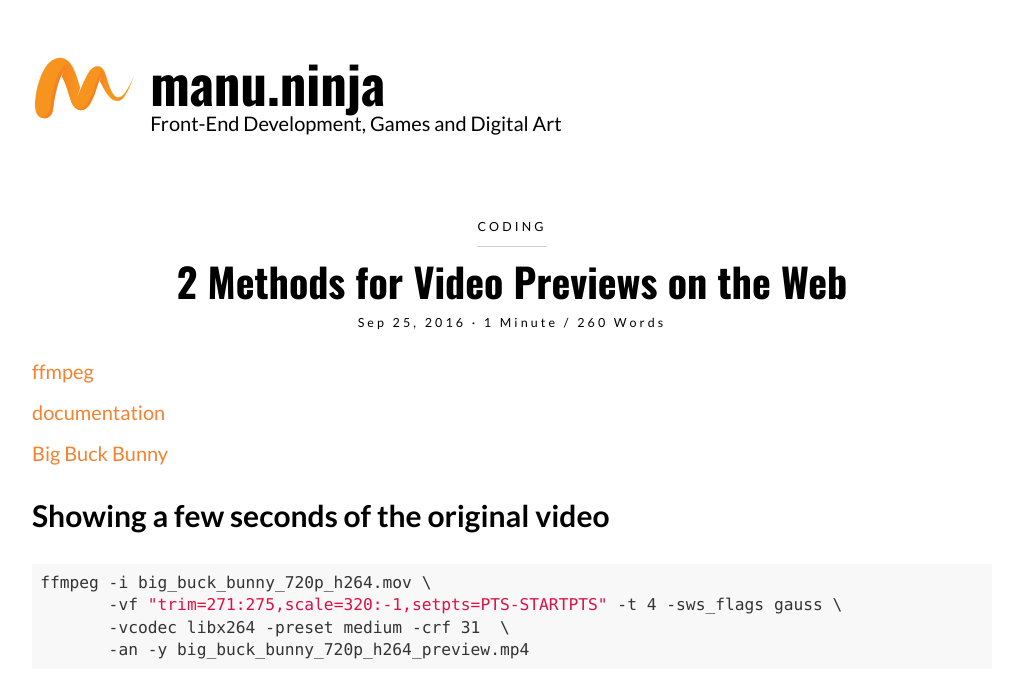
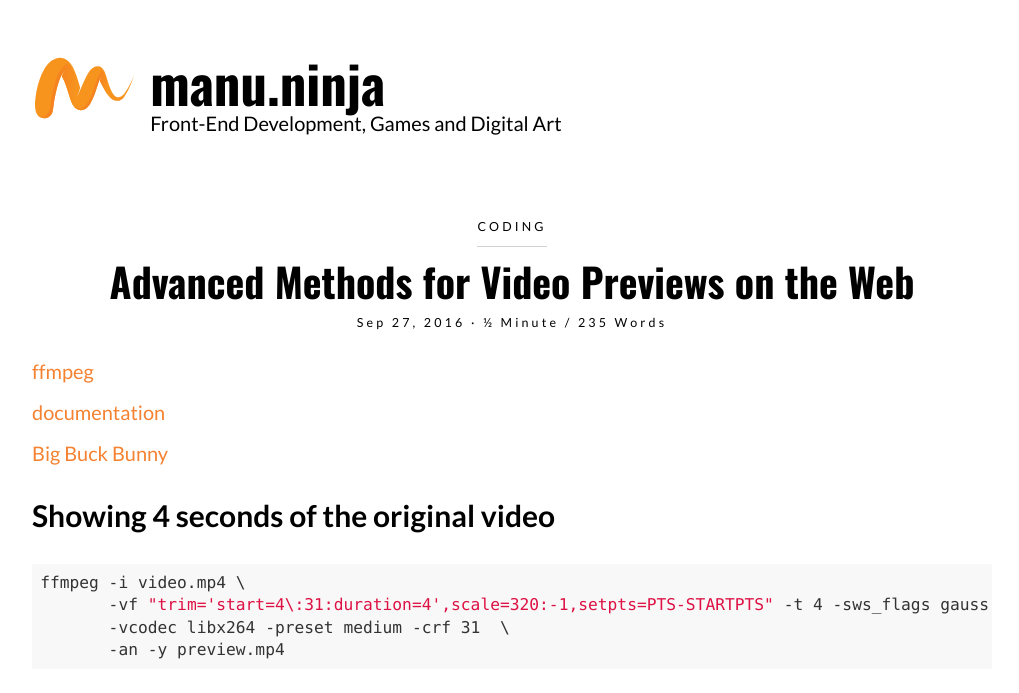
Before and after one commit to Lorti/manu.ninja, a Jekyll site: the page built from _posts/2016-09-27-advanced-methods-for-video-previews-on-the-web.md, in a window 1280 px wide and 1400 px high, cut to the strip 0-693 px from the top of the window. Shown: the whole strip, without its empty margins (128-1147 px from the left). Built offline with Jekyll 4.4.1, drawn with Linux system fonts in a browser that asks for light colours; nearby versions of some CDN libraries; comment, search, counter and statistics services are not loaded; some of the changed text lies outside the part shown.

Commit message:
we've got a name

```diff
--- a/_posts/2016-09-25-video-thumbnails.md
+++ b/_posts/2016-09-27-advanced-methods-for-video-previews-on-the-web.md
@@ -1,7 +1,7 @@
 ---
 layout: post
-title:  2 Methods for Video Previews on the Web
-date:   2016-09-25
+title:  Advanced Methods for Video Previews on the Web
+date:   2016-09-27
 categories: coding
 sharing: true
 ---
@@ -14,36 +14,27 @@ sharing: true
 
 
 
-## Showing a few seconds of the original video
+## Showing 4 seconds of the original video
 
 ~~~ bash
-ffmpeg -i big_buck_bunny_720p_h264.mov \
-       -vf "trim=271:275,scale=320:-1,setpts=PTS-STARTPTS" -t 4 -sws_flags gauss \
+ffmpeg -i video.mp4 \
+       -vf "trim='start=4\:31:duration=4',scale=320:-1,setpts=PTS-STARTPTS" -t 4 -sws_flags gauss \
        -vcodec libx264 -preset medium -crf 31  \
-       -an -y big_buck_bunny_720p_h264_preview.mp4
+       -an -y preview.mp4
 ~~~
 
 <video width="320" height="180" autoplay controls preload="auto" loop>
     <source src="https://manu.ninja/files/big_buck_bunny_720p_h264_preview.mp4" type="video/mp4">
 </video>
 
-~~~ bash
-ffmpeg -i big_buck_bunny_720p_h264.mov \
-       -vf "trim='start=4\:31:duration=4',scale=320:-1,setpts=PTS-STARTPTS" -t 4 -sws_flags gauss \
-       -vcodec libx264 -preset medium -crf 31  \
-       -an -y big_buck_bunny_720p_h264_preview.mp4
-~~~
-
-[CodePen](http://codepen.io/Lorti/pen/RGABNa)
-
 <p data-height="340" data-theme-id="light" data-slug-hash="RGABNa" data-default-tab="result" data-user="Lorti" data-embed-version="2" class="codepen">See the Pen <a href="http://codepen.io/Lorti/pen/RGABNa/">Video Thumbnails</a> by Manuel Wieser (<a href="http://codepen.io/Lorti">@Lorti</a>) on <a href="http://codepen.io">CodePen</a>.</p>
 <script async src="//assets.codepen.io/assets/embed/ei.js"></script>
 
 ~~~ html
 <a href="https://manu.ninja/">
-    <img width="320" height="180" src="https://manu.ninja/files/big_buck_bunny_720p_h264_preview.jpg">
+    <img width="320" height="180" src="preview.jpg">
     <video width="320" height="180" preload="auto" loop="loop">
-        <source src="https://manu.ninja/files/big_buck_bunny_720p_h264_preview.mp4" type="video/mp4">
+        <source src="preview.mp4" type="video/mp4">
     </video>
 </a>
 ~~~
@@ -56,13 +47,15 @@ const videos = document.querySelectorAll('video');
 });
 ~~~
 
-## Showing a few frames of the original video
+
+
+## Showing 4 frames of the original video
 
 ~~~ bash
-ffmpeg -i big_buck_bunny_720p_h264.mov \
-        -vf "select=gt(scene\,0.75),scale=320:-1,tile=4x1" -vframes 1 thumbnail.png \
-&& /usr/local/Cellar/imagemagick/6.9.5-10/bin/convert thumbnail.png -quality 75% big_buck_bunny_720p_h264_slides.jpg \
-&& rm thumbnail.png
+ffmpeg -i video.mp4 \
+        -vf "select=gt(scene\,0.75),scale=320:-1,tile=4x1" -vframes 1 slides.png \
+&& convert slides.png -quality 75% slides.jpg \
+&& rm slides.png
 ~~~
 
 ![](https://manu.ninja/files/big_buck_bunny_720p_h264_slides.jpg)
@@ -72,8 +65,8 @@ ffmpeg -i big_buck_bunny_720p_h264.mov \
 
 ~~~ html
 <a href="https://manu.ninja/">
-    <img class="thumbnail" width="320" height="180" src="https://manu.ninja/files/big_buck_bunny_720p_h264_preview.jpg">
-    <img class="slides" src="https://manu.ninja/files/big_buck_bunny_720p_h264_slides.jpg">
+    <img class="thumbnail" width="320" height="180" src="preview.jpg">
+    <img class="slides" width="1280" height="180" src="slides.jpg">
 </a>
 ~~~
 
```
